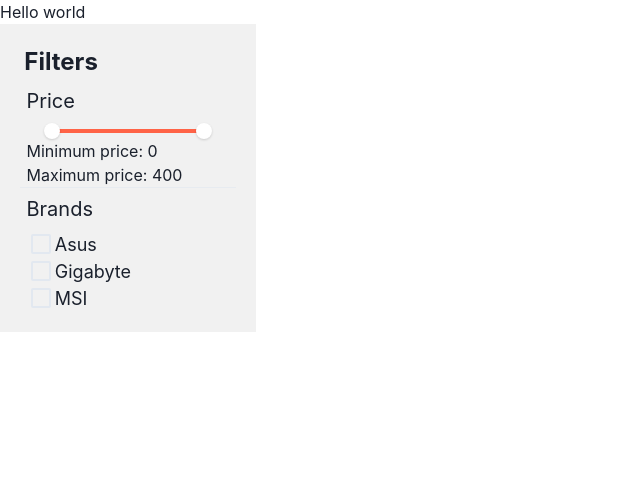
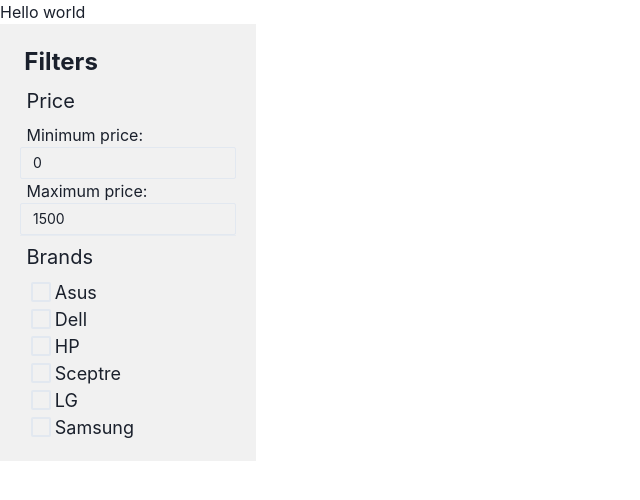
Before and after one commit to CodersCamp2021/team-lp-project-2, a React (Create React App) app: page / in a window 1280 px wide. Shown: the top 500 px of the page, without its empty margins (0-640 px from the left). Built offline with nearby package versions, Linux system fonts and the light colour scheme.

Commit message:
removed range slider

```diff
--- a/src/components/App.js
+++ b/src/components/App.js
@@ -5,7 +5,7 @@ function App() {
   return (
     <>
       <Text>Hello world</Text>
-      <Filters category={'gpu'} products={[]} />
+      <Filters category={'monitor'} products={[]} />
     </>
   );
 }
--- a/src/components/filters/Filters.js
+++ b/src/components/filters/Filters.js
@@ -2,19 +2,15 @@ import React, { useState } from 'react';
 import Options from './Options';
 import {
   Flex,
-  RangeSlider,
   Text,
-  RangeSliderTrack,
-  RangeSliderFilledTrack,
-  RangeSliderThumb,
   Divider,
+  NumberInput,
+  NumberInputField,
 } from '@chakra-ui/react';
 
 export default function Filters({ products, category }) {
   const [minPrice, setMinPrice] = useState(0);
-  const [maxPrice, setMaxPrice] = useState(400);
-  const primaryMin = 0;
-  const primaryMax = 400;
+  const [maxPrice, setMaxPrice] = useState(1500);
 
   return (
     <Flex
@@ -32,26 +28,32 @@ export default function Filters({ products, category }) {
         Price
       </Text>
 
-      <RangeSlider
-        alignSelf="center"
-        w="70%"
-        defaultValue={[minPrice, maxPrice]}
-        min={primaryMin}
-        max={primaryMax}
-        step={50}
-        onChangeEnd={(val) => {
-          setMinPrice(val[0]);
-          setMaxPrice(val[1]);
+      <Text pl="3%">Minimum price:</Text>
+      <NumberInput
+        onChange={(val) => {
+          setMinPrice(val === '' ? 0 : val);
         }}
+        defaultValue={0}
+        min={0}
+        max={1500}
+        size="sm"
       >
-        <RangeSliderTrack bg="red.100">
-          <RangeSliderFilledTrack bg="tomato" />
-        </RangeSliderTrack>
-        <RangeSliderThumb boxSize={4} index={0} />
-        <RangeSliderThumb boxSize={4} index={1} />
-      </RangeSlider>
-      <Text pl="3%">Minimum price: {minPrice}</Text>
-      <Text pl="3%">Maximum price: {maxPrice}</Text>
+        <NumberInputField />
+      </NumberInput>
+
+      <Text pl="3%">Maximum price:</Text>
+      <NumberInput
+        onChange={(val) => {
+          setMaxPrice(val === '' ? 0 : val);
+        }}
+        defaultValue={1500}
+        min={minPrice}
+        max={1500}
+        size="sm"
+      >
+        <NumberInputField />
+      </NumberInput>
+
       <Divider />
       <Options category={category} pricing={[minPrice, maxPrice]} />
     </Flex>
--- a/src/components/filters/Options.js
+++ b/src/components/filters/Options.js
@@ -4,6 +4,8 @@ import Group from './Group';
 export default function Options({ category, pricing }) {
   const [state, setState] = useState({ pricing });
   const [minPrice, maxPrice] = pricing;
+
+  console.log(state);
 
   useEffect(() => {
     setState({ ...state, pricing });
@@ -15,7 +17,7 @@ export default function Options({ category, pricing }) {
         <Group
           title={'Brands'}
           options={['Intel', 'AMD']}
-          callback={(arr) => setState({ ...state, cpu: arr })}
+          callback={(arr) => setState({ ...state, brands: arr })}
         ></Group>
       );
     }
@@ -24,10 +26,44 @@ export default function Options({ category, pricing }) {
         <Group
           title={'Brands'}
           options={['Asus', 'Gigabyte', 'MSI']}
-          callback={(arr) => setState({ ...state, gpu: arr })}
+          callback={(arr) => setState({ ...state, brands: arr })}
         ></Group>
       );
     }
+    case 'monitor': {
+      return (
+        <Group
+          title={'Brands'}
+          options={['Asus', 'Dell', 'HP', 'Sceptre', 'LG', 'Samsung']}
+          callback={(arr) => setState({ ...state, brands: arr })}
+        ></Group>
+      );
+    }
+    case 'motherboard': {
+      return (
+        <Group
+          title={'Brands'}
+          options={['Asus', 'MSI']}
+          callback={(arr) => setState({ ...state, brands: arr })}
+        ></Group>
+      );
+    }
+    case 'ram': {
+      return (
+        <Group
+          title={'Brands'}
+          options={[
+            'Patriot Memory',
+            'Corsair',
+            'HyperX',
+            'Crucial',
+            'Kingston',
+          ]}
+          callback={(arr) => setState({ ...state, brands: arr })}
+        ></Group>
+      );
+    }
+
     default: {
       return <></>;
     }
```
